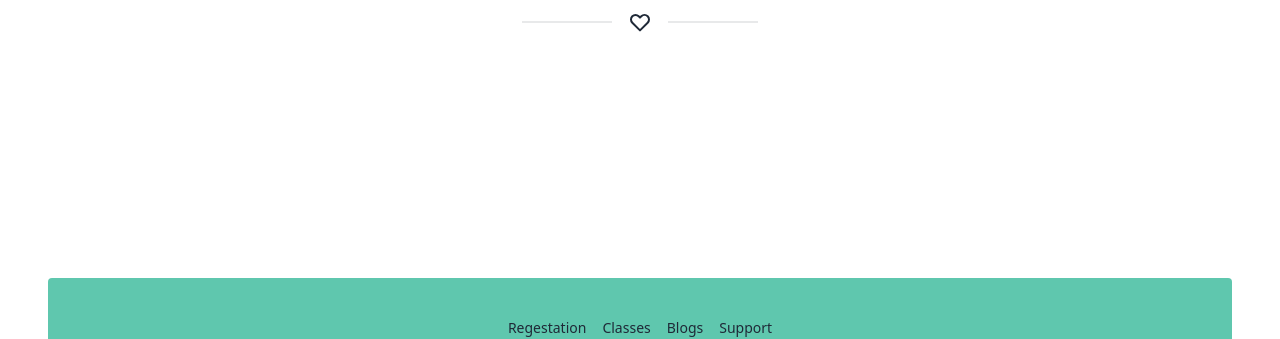
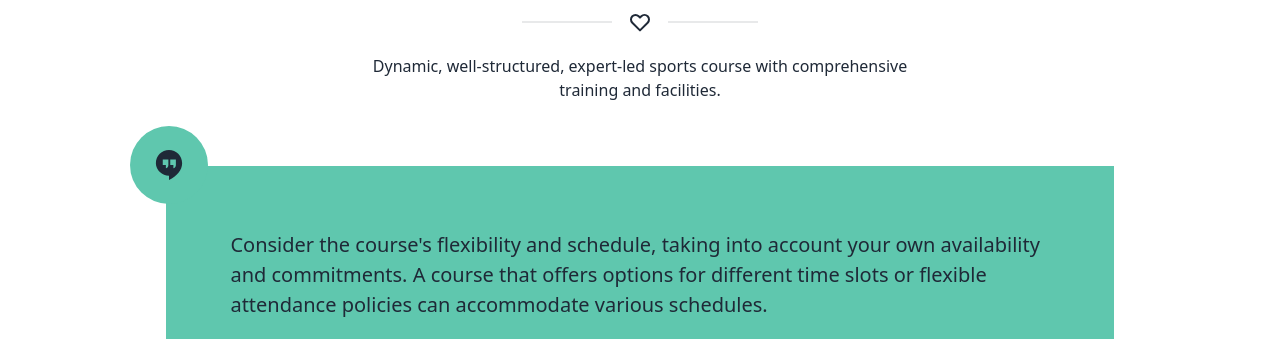
Before and after one commit to jishan1019/bongo-sports-clint, a React (Vite) app: page / in a window 1280 px wide. Shown: the part 466-805 px from the top of the page. Built offline with nearby package versions, Linux system fonts and the light colour scheme; no server answers.

Commit message:
clint feedback add done

```diff
--- a/src/components/AllLayout/HomeLayout/ClientSay/ClientSay.jsx
+++ b/src/components/AllLayout/HomeLayout/ClientSay/ClientSay.jsx
@@ -1,10 +1,11 @@
 import React from "react";
+import { SiGooglehangouts } from "react-icons/si";
 
 const ClientSay = () => {
   return (
     <section className="mb-10">
       <h1 className="text-center text-3xl font-bold ">Our Client Say</h1>
-      <div className="flex flex-col border-opacity-50 w-[20%] mx-auto">
+      <div className="flex flex-col  mb-2 border-opacity-50 w-1/2 md:w-[20%] mx-auto">
         <div className="divider">
           <button className="">
             <svg
@@ -24,6 +25,25 @@ const ClientSay = () => {
           </button>
         </div>
       </div>
+
+      <p className="mb-16 w-1/2 text-center mx-auto">
+        Dynamic, well-structured, expert-led sports course with comprehensive
+        training and facilities.
+      </p>
+
+      <div>
+        <div className="bg_secondary relative p-8 md:p-16 w-[80%] mx-auto mt-4">
+          <div className="p-6 text-3xl bg_secondary -top-10 -left-9 rounded-full absolute">
+            <SiGooglehangouts />
+          </div>
+          <h1 className="text-[20px]">
+            Consider the course's flexibility and schedule, taking into account
+            your own availability and commitments. A course that offers options
+            for different time slots or flexible attendance policies can
+            accommodate various schedules.
+          </h1>
+        </div>
+      </div>
     </section>
   );
 };
```
